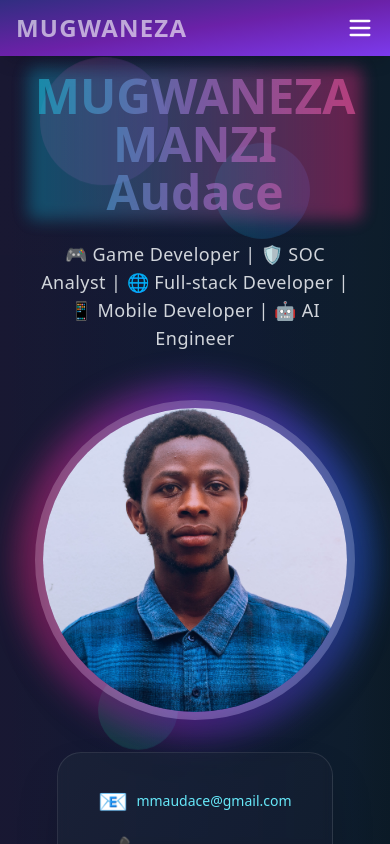
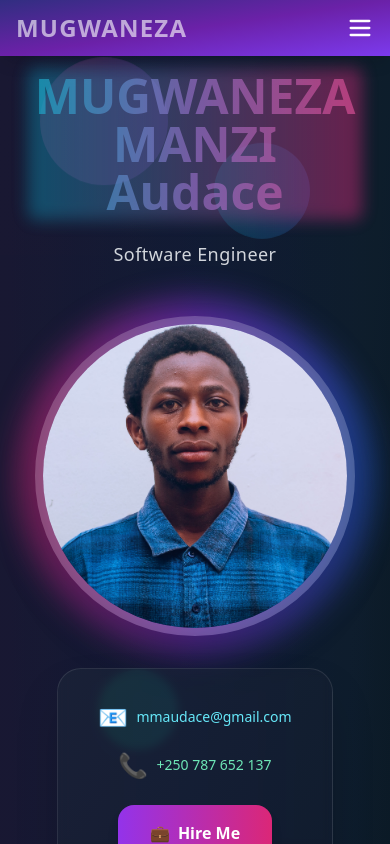
Before and after one commit to MUGWANEZAMANZI/portifolio, a React (Vite) app: page / in a window 390 px wide. Shown: the top 844 px of the page. Built offline with nearby package versions, Linux system fonts and the light colour scheme.

Commit message:
Added new mobile projects

```diff
--- a/src/pages/Home.jsx
+++ b/src/pages/Home.jsx
@@ -89,7 +89,7 @@ const Home = () => {
             <div className="absolute -inset-1 bg-gradient-to-r from-cyan-600 to-pink-600 rounded-lg blur opacity-25 animate-pulse"></div>
           </div>
           <p className="mt-6 text-lg md:text-xl text-gray-300 font-light tracking-wide">
-            🎮 Game Developer | 🛡️ SOC Analyst | 🌐 Full-stack Developer | 📱 Mobile Developer | 🤖 AI Engineer
+            Software Engineer
           </p>
         </header>
 
@@ -238,7 +238,7 @@ const Home = () => {
         </div>
       )}
 
-      <style jsx>{`
+      <style>{`
         @keyframes fade-in {
           from { opacity: 0; transform: translateY(20px); }
           to { opacity: 1; transform: translateY(0); }
```
